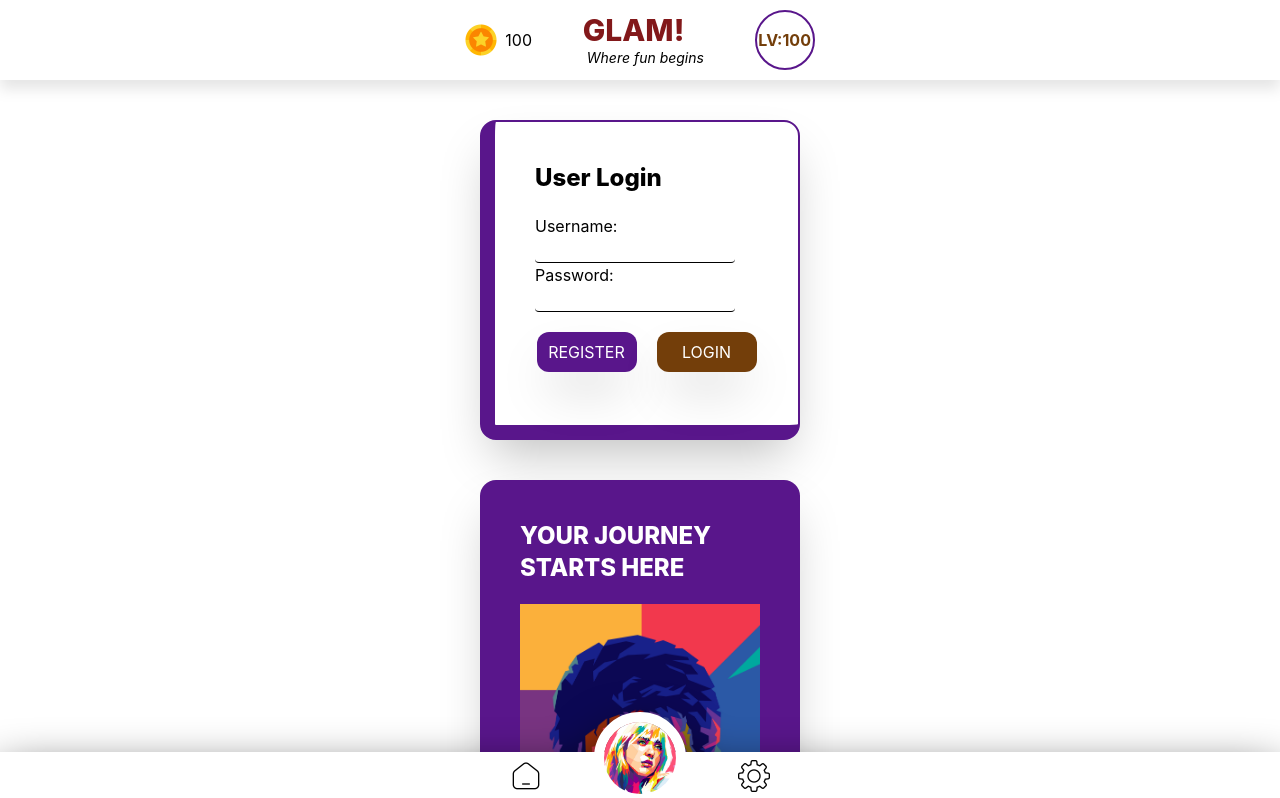
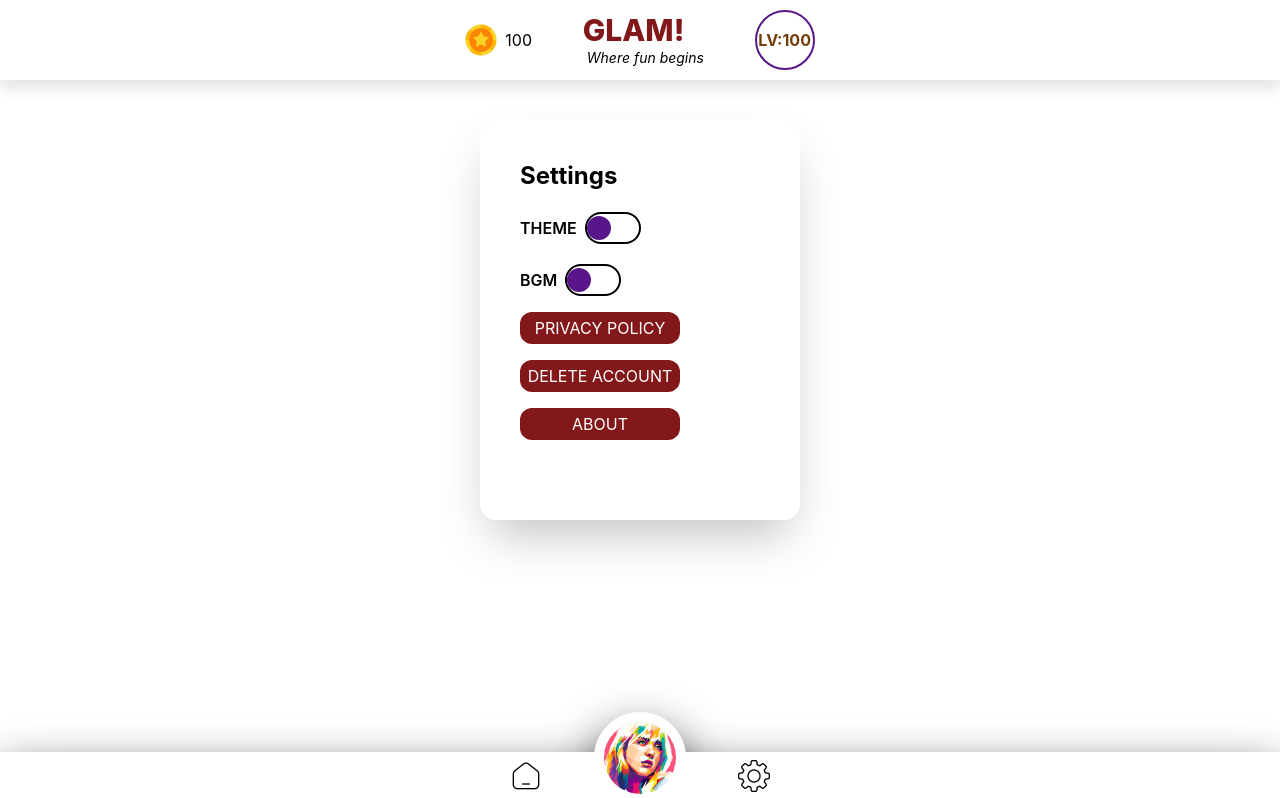
Before and after one commit to D3ANZX/glam-liveweb-test, a React (Vite) app in the folder client/: page / in a window 1280 px wide. Shown: the top 798 px of the page. Built offline with nearby package versions, Linux system fonts and the light colour scheme.

Commit message:
Jemi laptop commit settings and homepage beta

```diff
--- a/client/index.html
+++ b/client/index.html
@@ -1,9 +1,9 @@
 <!doctype html>
-<html lang="en">
+<html lang="en" draggable="false">
   <head>
     <meta charset="UTF-8" />
     <link rel="icon" type="image/svg+xml" href="/favicon.svg" />
-    <meta name="viewport" content="width=device-width, initial-scale=1.0" />
+    <meta name="viewport" content="width=device-width, initial-scale=1.0, maximum-scale=1.0, user-scalable=no" />
     <title>client</title>
   </head>
   <body>
--- a/client/src/App.tsx
+++ b/client/src/App.tsx
@@ -1,14 +1,16 @@
 
 import NavBar from "./components/NavBar";
 import BottomNav from "./components/BottomNav";
-import LoginPage from "./LoginPage.tsx"
+import LoginPage from "./LoginPage.tsx";
+import Homepage from "./Homepage.tsx";
+import MJAd from "./components/MJAd.tsx";
+import Settings from "./Settings.tsx";
 function App(){
   return(
-    <div>
+    <div className='mb-40'>
       <NavBar/>
       <BottomNav/>
-      <LoginPage/>
-
+      <Settings/>
     </div>
 
   );
--- /dev/null
+++ b/client/src/Homepage.tsx
@@ -0,0 +1,42 @@
+import mj from './assets/profilePics/mj.jpg'
+import rwy from './assets/bgm/ROCK WITH YOU (SWG Extended Mix) - MICHAEL JACKSON (Off The Wall).mp3'
+function Homepage() {
+  return (
+    <div id='homepage-parent' className="flex justify-center mt-0.3 z-0 w-screen">
+
+      <div className=" mt-23 h-139 w-80 bg-purple-900 rounded-3xl p-3 shadow-2xl flex flex-col items-center">
+
+        <div id='welcome-header' className="top-0 h-30 w-full bg-red-700 rounded-t-3xl shadow-2xl flex items-center justify-center">
+          <h1 className="text-white font-semibold">Welcome Back!</h1>
+        </div>
+
+        <div className="relative bottom-5 right-6 z-0 flex gap-2">
+          <div id='profileContainer'>
+              <div className="w-30 h-30 bg-white rounded-full border-4 border-purple-900 shadow-xl flex items-center justify-center">
+              <img src={mj} alt="" className='h-25 w-25 rounded-full' />
+              </div>
+          </div>
+          <div className="">
+              <h1 className='mt-8 text-white font-bold'>Michael Jackson</h1>
+              <p className='text-yellow-300'>King of Pop</p>
+          </div>
+        </div>
+
+
+          <div  id='menu-button-container' className='flex justify-center gap-5'>
+              <button className="bg-yellow-600 text-white w-30 h-10 rounded-lg shadow-black shadow-2xl">TAKE QUIZ</button>
+              <button className="bg-yellow-600 text-white w-30 h-10 rounded-lg shadow-2xl"> TRIVIA</button>
+          </div>
+
+
+            <div className="mt-10 top-13 w-80 h-[3px] bg-gray-300"></div>
+            <div className="mt-10 top-22 w-80 h-[1px] bg-gray-300"></div>
+        </div>
+
+
+      </div>
+
+   );
+}
+
+export default Homepage;
--- a/client/src/LoginPage.tsx
+++ b/client/src/LoginPage.tsx
@@ -4,10 +4,8 @@ import MJAd from "./components/MJAd";
 import TfItem from "./components/TfItem";
 function LoginPage(){
     return(
-        <div className="mt-20">
+        <div className="mt-20 h-30">
             <LoginForm/>
-            <MJAd/>
-            <TfItem/>
         </div>
 
     );
--- /dev/null
+++ b/client/src/Settings.tsx
@@ -0,0 +1,37 @@
+
+
+function Settings(){
+    return(
+        <div className="mt-30 w-screen flex justify-center max-w-screen ">
+            <div className="rounded-2xl w-80 h-100 p-10 shadow-2xl">
+                <h1 className='font-bold text-2xl'>Settings</h1>
+
+                <div className="flex w-full">
+                    <div className="mt-5 flex items-center">
+                        <h2 className='font-semibold'>THEME </h2>
+                        <div className="ml-2 h-8 w-14 border-2 rounded-full flex items-center">
+                            <div className="h-6 w-6 rounded-full bg-purple-900"></div>
+                        </div>
+                    </div>
+                </div>
+
+                <script>{}</script>
+                <div className="flex w-full">
+                    <div className="mt-5 flex items-center">
+                        <h2 className='font-semibold'>BGM </h2>
+                        <div className="ml-2 h-8 w-14 border-2 rounded-full flex items-center">
+                            <div className="h-6 w-6 rounded-full bg-purple-900"></div>
+                        </div>
+                    </div>
+                </div>
+
+                <button className='mt-4 bg-red-900 text-white w-40 h-8 rounded-xl'>PRIVACY POLICY</button>
+                <button className='mt-4 bg-red-900 text-white w-40 h-8 rounded-xl'>DELETE ACCOUNT</button>
+                <button className='mt-4 bg-red-900 text-white w-40 h-8 rounded-xl'>ABOUT</button>
+
+            </div>
+        </div>
+    );
+}
+
+export default Settings;
--- a/client/src/components/BottomNav.tsx
+++ b/client/src/components/BottomNav.tsx
@@ -4,7 +4,7 @@ import settings from '../assets/settings.png'
 import b_eilish from '../assets/profilePics/billie_eilish.png'
 function BottomNav(){
     return(
-        <div className="w-screen h-12 fixed bottom-0 bg-white flex justify-center items-center drop-shadow-2xl  drop-shadow-black">
+        <div className="w-screen h-12 fixed bottom-0 bg-white flex justify-center items-center drop-shadow-2xl  drop-shadow-black z-10">
             <div className="w-65 flex justify-between gap-10">
                 <button><img src={home} alt="" className='w-8 h-8'/></button>
                 <img src={b_eilish} alt="" className='rounded-full h-23 w-23 border-10 border-white mb-9'/>
--- a/client/src/components/LoginForm.tsx
+++ b/client/src/components/LoginForm.tsx
@@ -3,7 +3,7 @@ import './cstyles.css'
 function LoginForm(){
     return(
         <div className=" flex justify-center">
-            <div className="mt-10 h-80 w-80 shadow-2xl rounded-2xl p-10 border-l-15 border-b-15 border-2 border-purple-900">
+            <div className="mt-10 h-80 w-80 shadow-2xl shadow-purple-900 rounded-2xl p-10 ">
                 <h1 className='font-extrabold text-2xl mb-5'>User Login</h1>
                 <form action="">
 
--- a/client/src/components/MJAd.tsx
+++ b/client/src/components/MJAd.tsx
@@ -10,6 +10,8 @@ function MJAd(){
                 <div className="">
                     <h1 className="text-white text-2xl font-extrabold">YOUR JOURNEY STARTS HERE</h1>
                     <img src={mj} alt="" className='mt-5' />
+                    <p className='text-white font-bold text-xl'> Michael Jackson</p>
+                    <p className='text-white'>King of Pop, lorem ipsum dolor lorem ipsum dolor</p>
                 </div>
             </div>
         </div>
--- a/client/src/components/NavBar.tsx
+++ b/client/src/components/NavBar.tsx
@@ -2,7 +2,7 @@ import './cstyles.css'
 import coinIcon from '../assets/coin.png'
 function NavBar(){
     return(
-        <div className="w-screen h-20 flex justify-center items-center fixed top-0 bg-white drop-shadow-xl">
+        <div className="w-screen h-20 flex justify-center items-center fixed top-0 bg-white drop-shadow-xl z-10">
             <div className="w-100 flex items-center justify-around ">
 
                 <div className="flex items-center gap-2">
```
Also changed, not shown: 1 other file (tests, documents, lock files or other folders).
